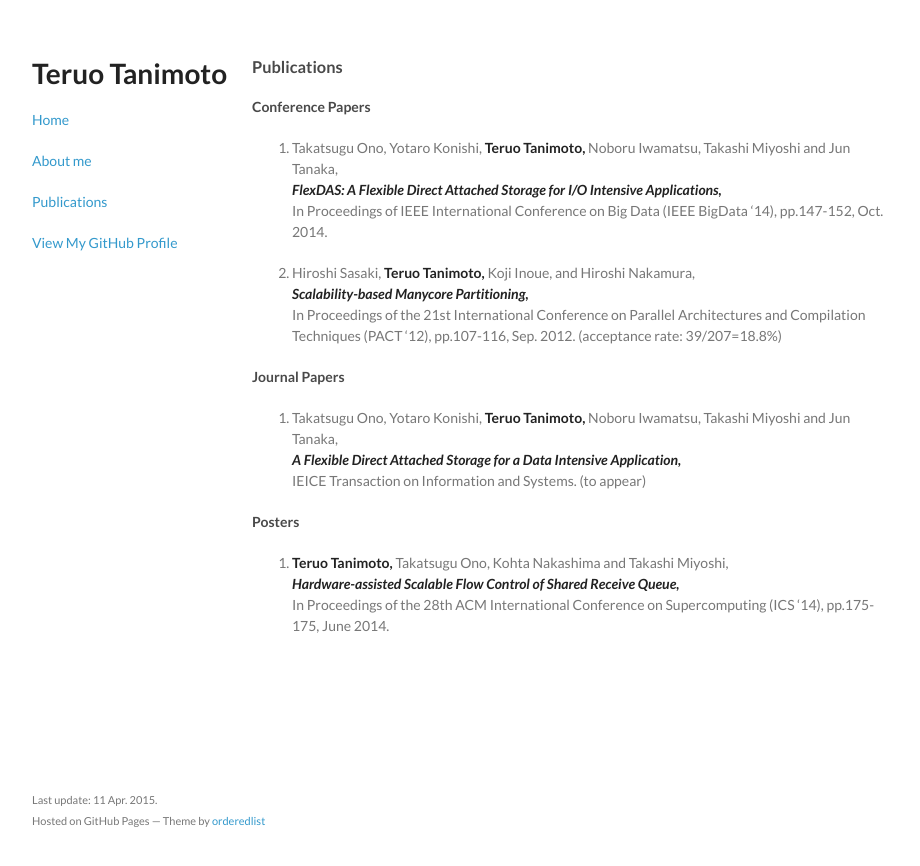
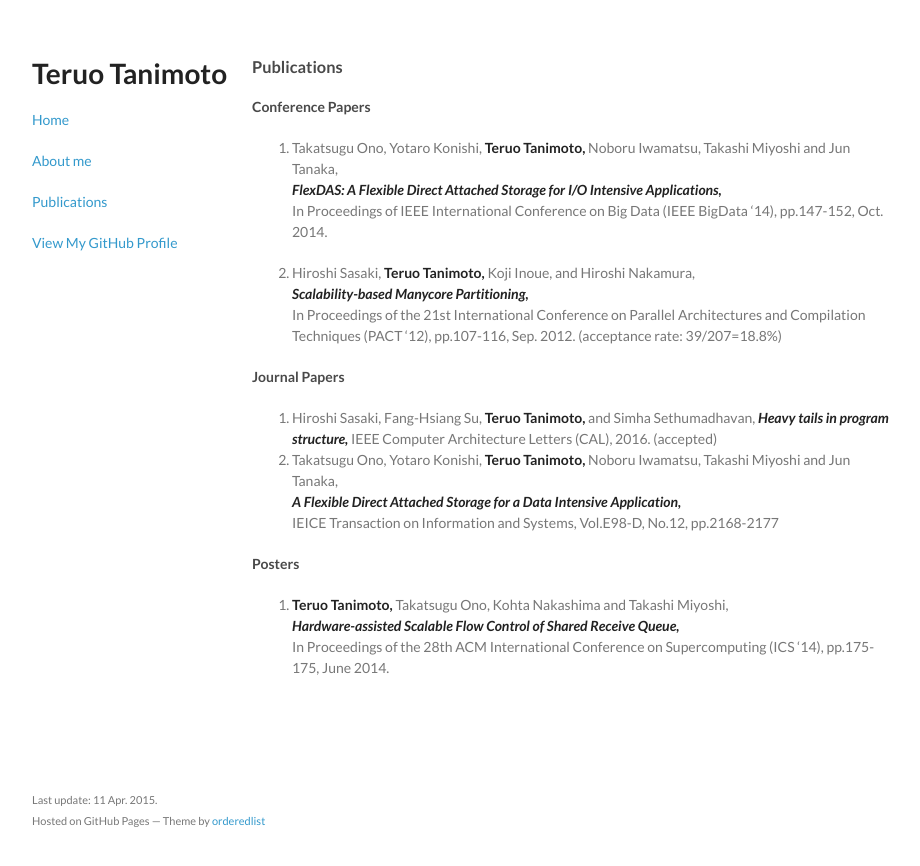
Before and after one commit to teruo41/teruo41.github.io, a Jekyll site: the page built from publications.md, in a window 1280 px wide. Shown: the top 866 px of the page, without its empty margins (178-1098 px from the left). Built offline with Jekyll 4.4.1, drawn with Linux system fonts in a browser that asks for light colours.

Commit message:
add CAL paper

```diff
--- a/publications.md
+++ b/publications.md
@@ -21,9 +21,12 @@ title: Publications
 
 #### Journal Papers
 
-1. Takatsugu Ono, Yotaro Konishi, __Teruo Tanimoto,__ Noboru Iwamatsu, Takashi Miyoshi and Jun Tanaka,
+1. Hiroshi Sasaki, Fang-Hsiang Su, __Teruo Tanimoto,__ and Simha Sethumadhavan,
+   ***Heavy tails in program structure,***
+   IEEE Computer Architecture Letters (CAL), 2016. (accepted)
+2. Takatsugu Ono, Yotaro Konishi, __Teruo Tanimoto,__ Noboru Iwamatsu, Takashi Miyoshi and Jun Tanaka,
    ***A Flexible Direct Attached Storage for a Data Intensive Application,***
-   IEICE Transaction on Information and Systems. (to appear)
+   IEICE Transaction on Information and Systems, Vol.E98-D, No.12, pp.2168-2177
 
 #### Posters
 1. __Teruo Tanimoto,__ Takatsugu Ono, Kohta Nakashima and Takashi Miyoshi,
```
